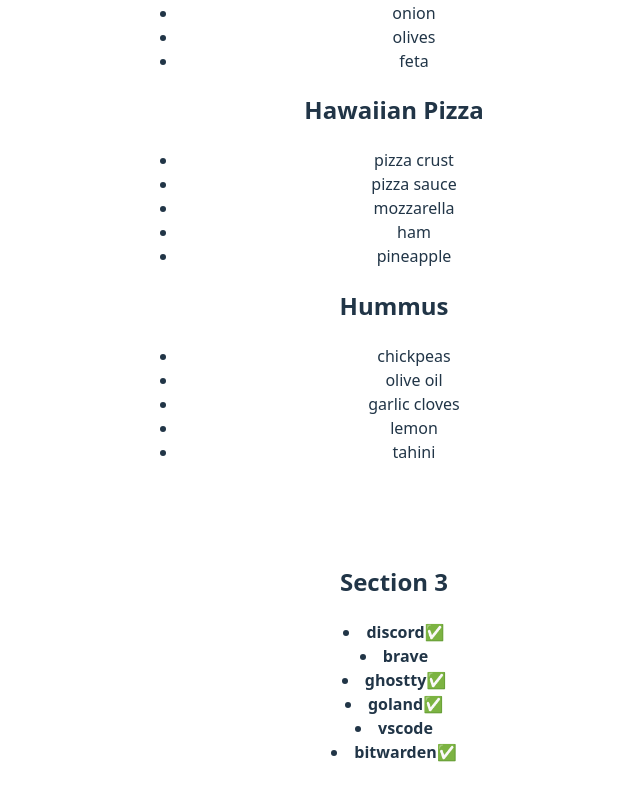
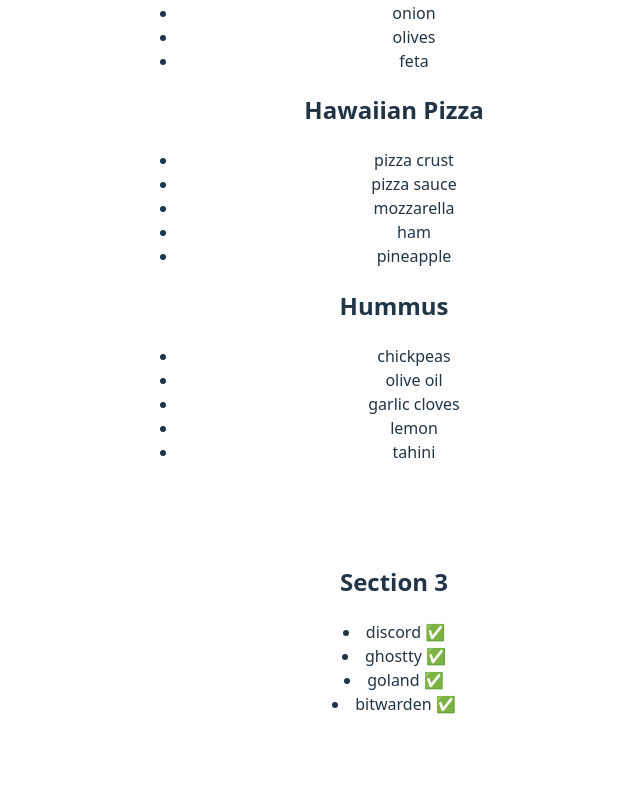
Before and after one commit to Andrew-Hinson/toc2, a React (Vite) app in the folder toc2/: page / in a window 1280 px wide. Shown: the part 1105-1905 px from the top of the page, without its empty margins (246-886 px from the left). Built offline with nearby package versions, Linux system fonts and the light colour scheme.

Commit message:
fixed conditional rendering

```diff
--- a/toc2/src/Components.tsx
+++ b/toc2/src/Components.tsx
@@ -50,7 +50,7 @@
     return (
     <li className='item'>
       {name}
-        {isTrue && '✅'}
+        {isTrue && ' ✅'}
     </li>
     );
 }
--- a/toc2/src/Sections.tsx
+++ b/toc2/src/Sections.tsx
@@ -58,14 +58,17 @@
   return (
     <Card>
       <h2>Section 3</h2>
-      {programData.map(program =>
+      {programData
+      .filter(program => program.installed)
+      .map(program => (
         <div key= {program.id}>
-          <b><Item
+          <Item
+          key = {program.id}
           isTrue = {program.installed}
           name = {program.name}
-          /></b>
+          />
         </div>
-        )}
+        ))}
     </Card>
   )
 }
--- a/toc2/src/main.tsx
+++ b/toc2/src/main.tsx
@@ -8,6 +8,5 @@
     <Section1 />
     <Section2 />
     <Section3 />
-
   </StrictMode>,
 )
```
